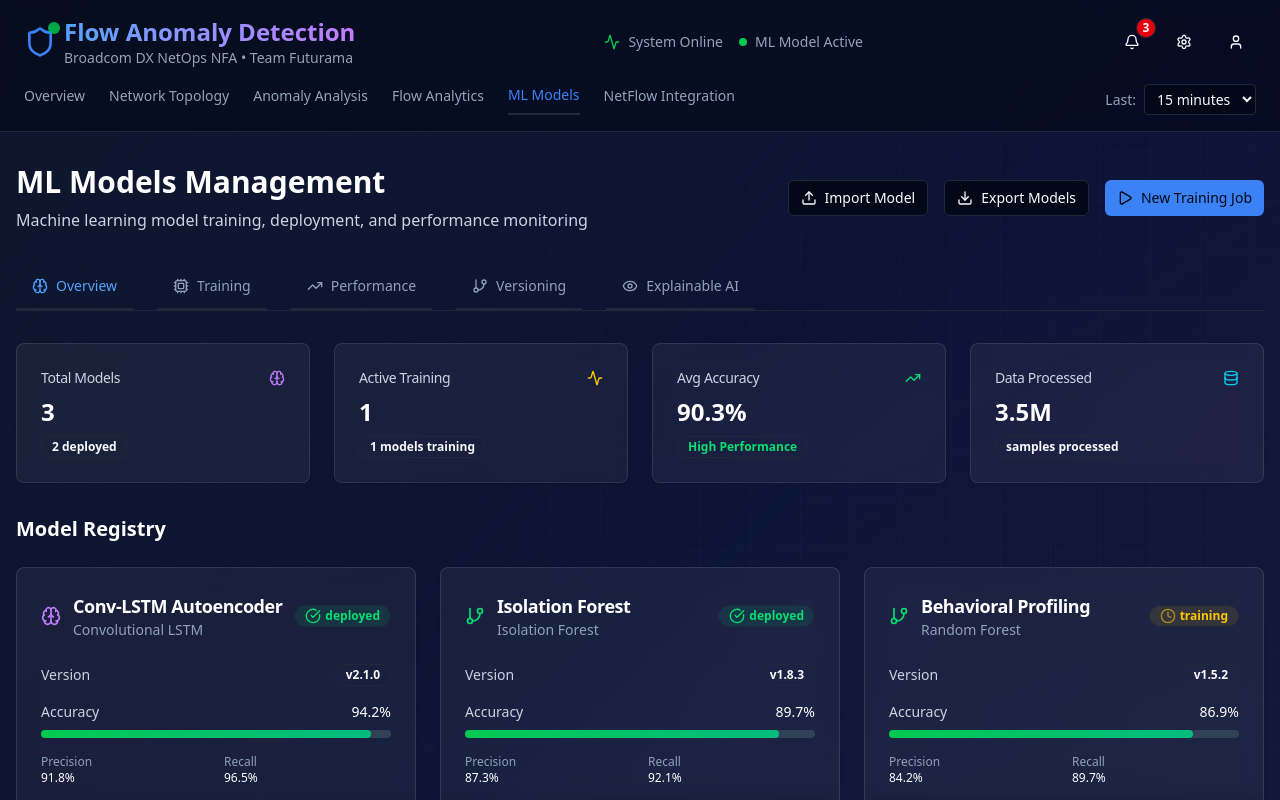
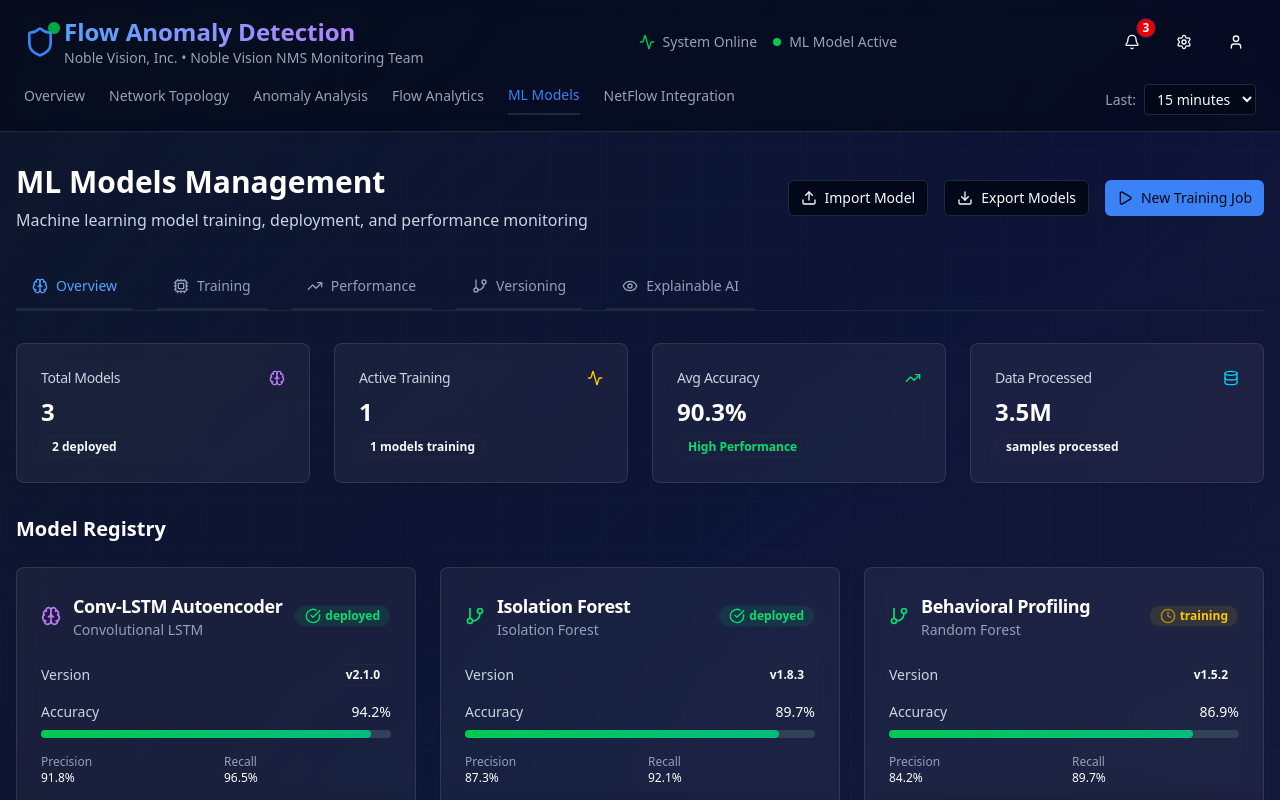
Before and after one commit to NobleVision/flow-anomaly-detection, a Next.js app: page /ml-models in a window 1280 px wide. Shown: the top 800 px of the page. Built offline with nearby package versions, Linux system fonts and the light colour scheme.

Commit message:
Brand update

```diff
--- a/src/app/layout.tsx
+++ b/src/app/layout.tsx
@@ -13,10 +13,10 @@ const geistMono = Geist_Mono({
 });
 
 export const metadata: Metadata = {
-  title: "Flow Anomaly Detection | Broadcom DX NetOps NFA",
+  title: "Flow Anomaly Detection | Noble Vision, Inc.",
   description: "AI-powered network flow anomaly detection system with real-time monitoring and 3D visualization",
   keywords: ["network monitoring", "anomaly detection", "AI", "NetOps", "flow analysis"],
-  authors: [{ name: "Team Futurama" }],
+  authors: [{ name: "Noble Vision NMS Monitoring Team" }],
 };
 
 export default function RootLayout({
--- a/src/components/dashboard/DashboardHeader.tsx
+++ b/src/components/dashboard/DashboardHeader.tsx
@@ -57,7 +57,7 @@ export function DashboardHeader({
                   Flow Anomaly Detection
                 </h1>
                 <p className="text-sm text-muted-foreground">
-                  Broadcom DX NetOps NFA • Team Futurama
+                  Noble Vision, Inc. • Noble Vision NMS Monitoring Team
                 </p>
               </div>
             </div>
```
